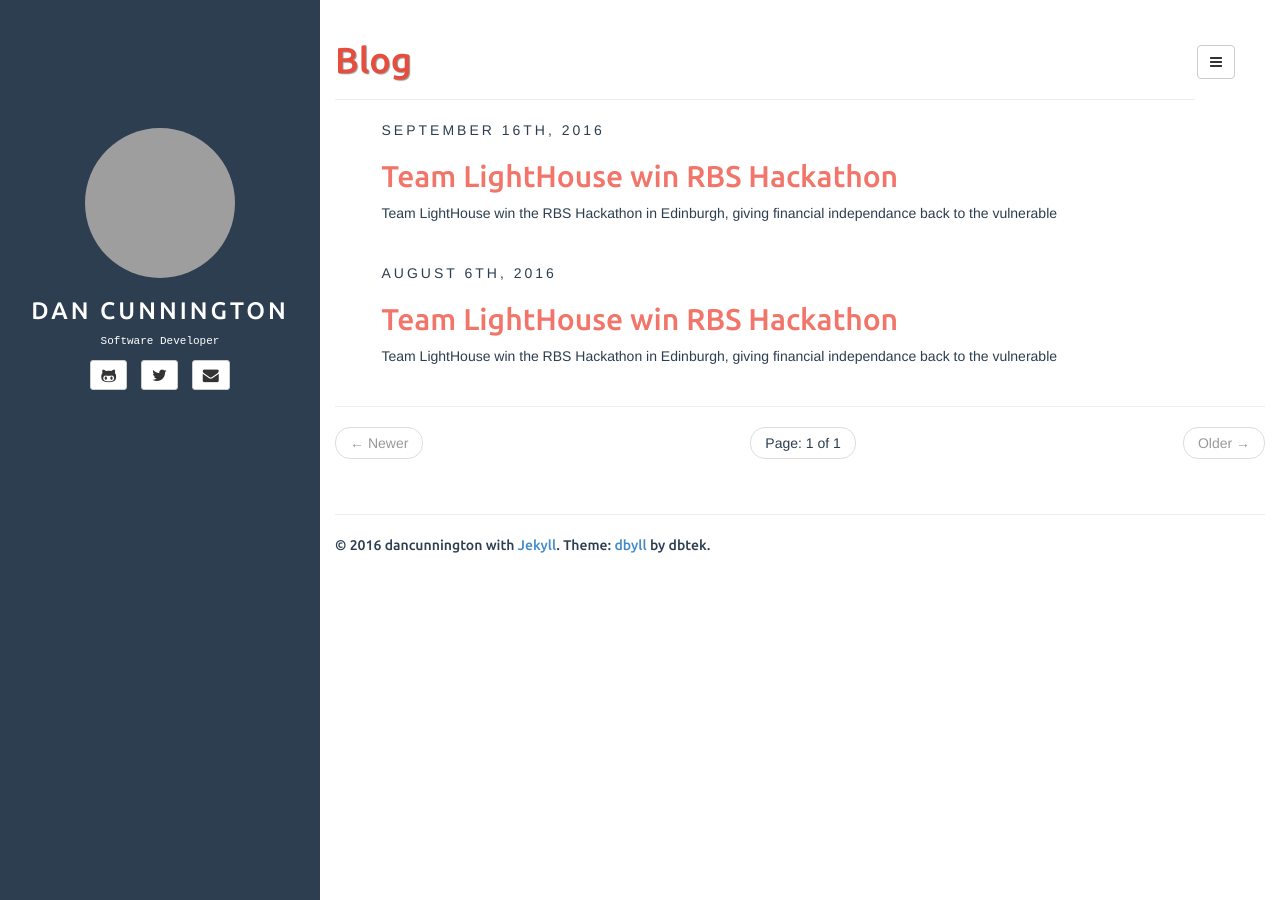
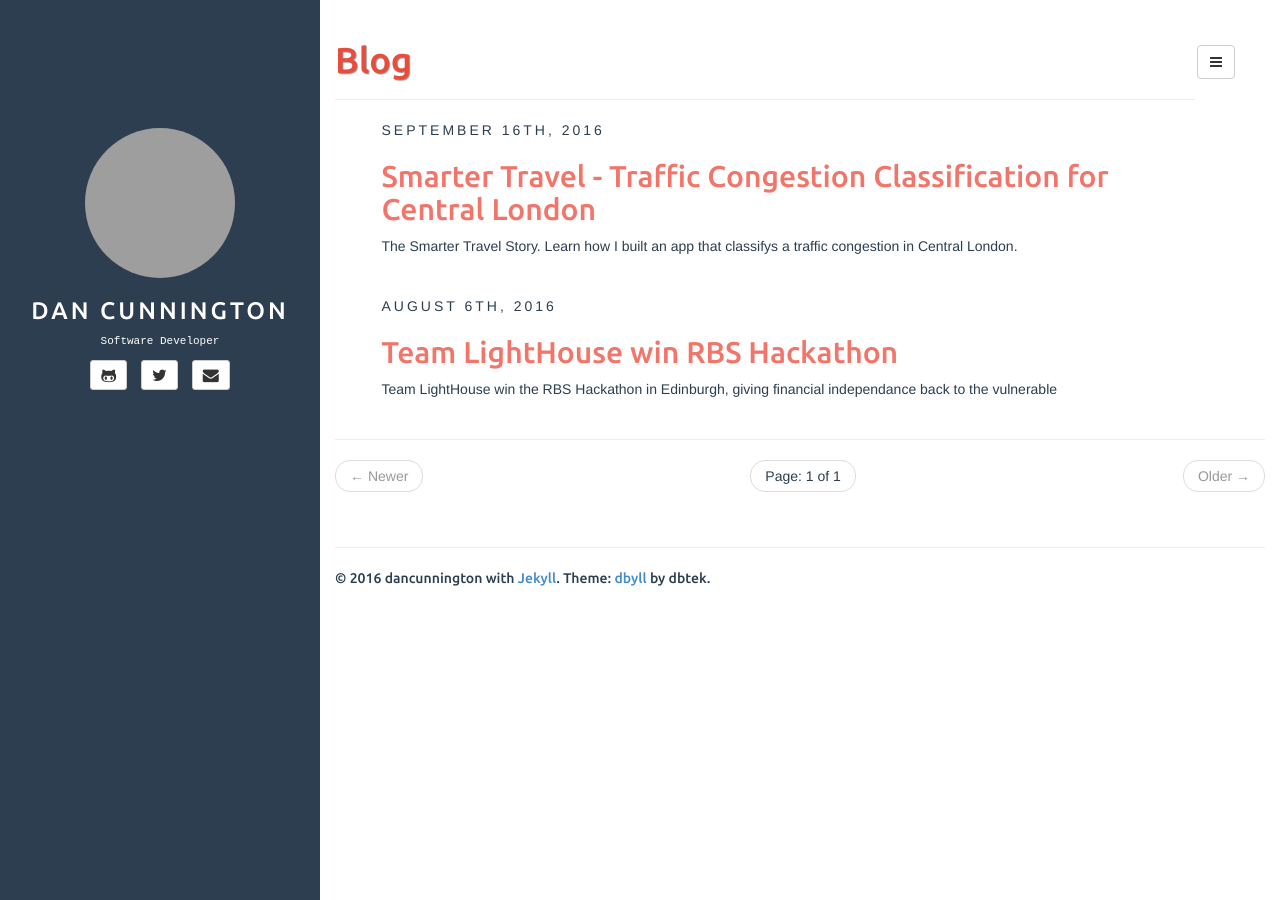
Before and after one commit to DanCunnington/dancunnington.github.io, a Jekyll site: the page built from gton/index.html, in a window 1280 px wide. Built offline with Jekyll 4.4.1, drawn with Linux system fonts in a browser that asks for light colours; the list of posts is cut into pages by our own code; grey boxes are pictures that could not be loaded.

Commit message:
smarter travel

```diff
--- a/_posts/2016-09-16-smarter-travel.md
+++ b/_posts/2016-09-16-smarter-travel.md
@@ -1,9 +1,9 @@
 ---
 layout: post
-title: Team LightHouse win RBS Hackathon
+title: Smarter Travel - Traffic Congestion Classification for Central London
 categories: [hackathon]
-tags: [rbs, hackathon, lighthouse]
-description: Team LightHouse win the RBS Hackathon in Edinburgh, giving financial independance back to the vulnerable
+tags: [smartertravel, hackathon, transportapi]
+description: The Smarter Travel Story. Learn how I built an app that classifys a traffic congestion in Central London.
 ---
 
 ![rbs pic]({{ site.url }}/assets/media/lhr.png)
```
